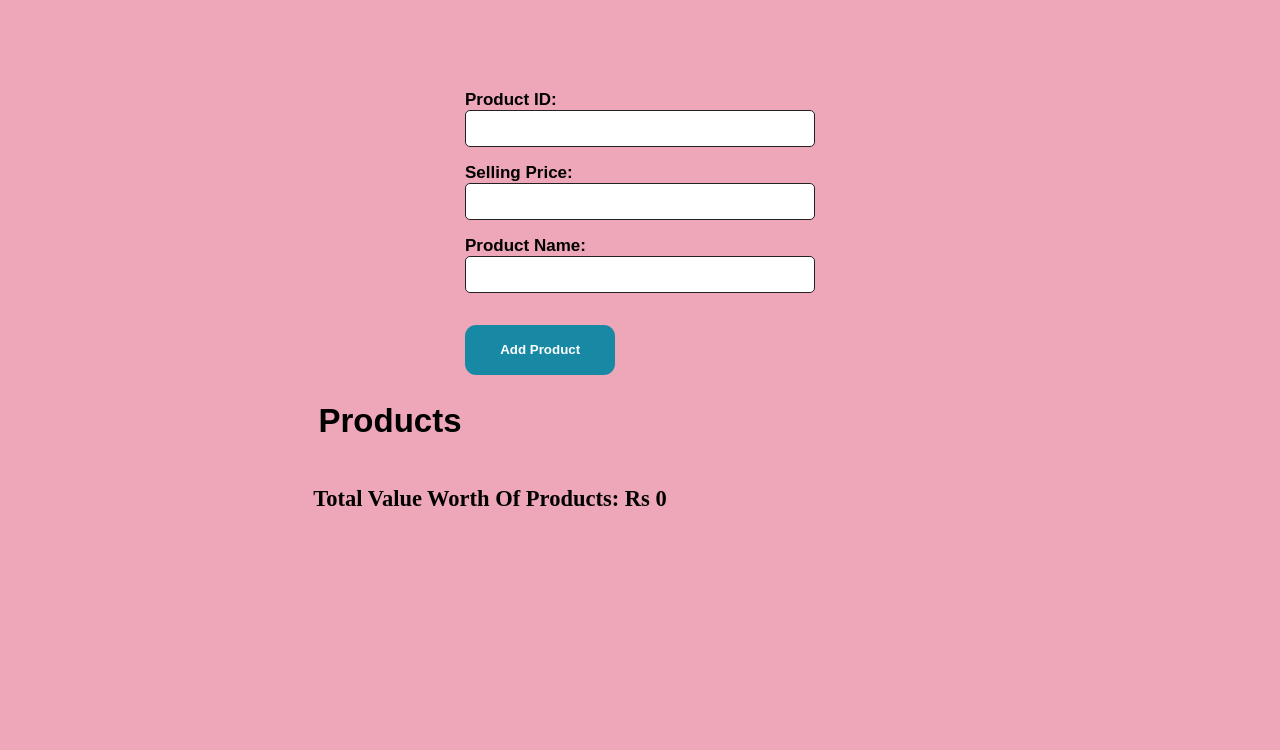
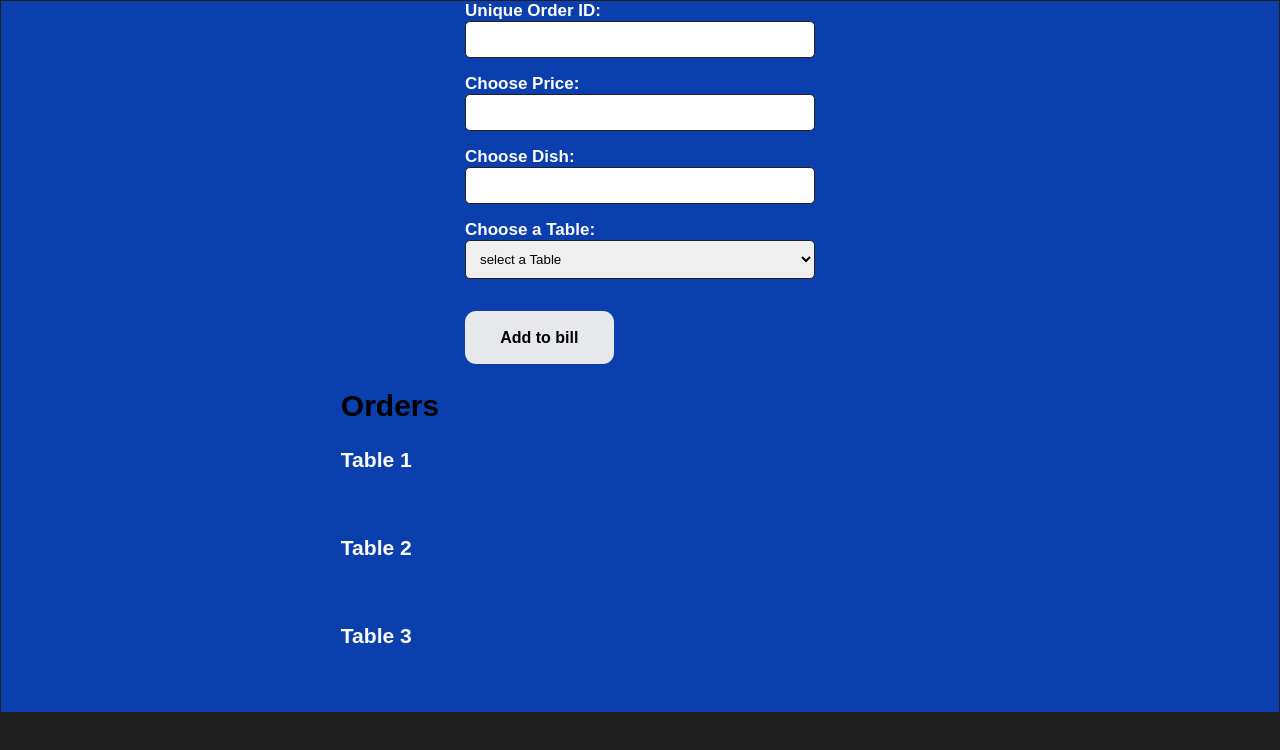
Before and after one commit to shaikhfarheen11/reactTut, a React (Create React App) app: page / in a window 1280 px wide. Shown: the top 750 px of the page. Built offline with nearby package versions, Linux system fonts and the light colour scheme.

Commit message:
first commit

```diff
--- a/src/App.js
+++ b/src/App.js
@@ -1,12 +1,12 @@
 
 import React from 'react';
-import SellerPage from './Components/SellerPage';
+import WaiterLife from './Components/WaiterLife';
 
 const App = () => {
   return (
     <div>
 
-      <SellerPage />
+      <WaiterLife />
     </div>
   );
 };
--- /dev/null
+++ b/src/Components/WaiterLife.css
@@ -0,0 +1,93 @@
+
+.seller-admin {
+    display: flex;
+    flex-direction: column;
+    align-items:center;
+    background-color: #fdfdfd;
+    margin: 1px;
+    background-color: rgb(11, 63, 173);
+
+}
+ .product-control {
+    display: flex;
+    flex-direction: column;
+    margin-bottom: 1rem;
+    color: #fdfdfd;
+
+  }
+  label {
+    font-weight: bold;
+    font-size: 17px;
+
+  }
+
+  input {
+    padding: 10px;
+    /* padding-left: 150px; */
+    border-radius: 5px;
+    border: 0.5px solid rgb(34, 34, 34);
+    text-align: start;
+    width: 350px;
+
+    }
+    input:focus {
+      font-size: 15px;
+      font-weight: bold;
+    }
+  select{
+  padding: 10px;
+    /* padding-left: 150px; */
+    border-radius: 5px;
+    border: 0.5px solid rgb(34, 34, 34);
+    text-align: start;
+    width: 350px;
+
+
+}
+
+.product-control select option {
+  padding: 0.5rem;
+}
+  .submit-button {
+    margin-top: 1rem;
+    padding: 1.1rem 2.2rem;
+    background-color: #e6e8eb;
+    color: black;
+    border: none;
+    font-size: 1rem;
+    border-radius: 0.7rem;
+    cursor: pointer;
+    font-weight: bold;
+
+
+  }
+
+  .submit-button:hover {
+    background-color: rgb(11, 114, 11)
+
+  }
+  .product-info h2 {
+    font-size: 30px;
+    margin-right: 500px;
+  }
+
+  .product-info div {
+    font-size: 18px;
+    margin-bottom: 4rem;
+    color: #fdfdfd;
+  }
+  .delete-button{
+    margin-top: 0.25rem;
+    padding: 0.7rem ;
+    font-weight: bold;
+    background-color: rgb(209, 114, 185);
+  }
+  .delete-button:hover{
+    background-color: rgb(207, 18, 18);
+  }
+
+  .big-dot::before {
+    content: "\2022";
+    font-size: 1.5rem;
+    margin-right: 5px;
+  }
--- /dev/null
+++ b/src/Components/WaiterLife.js
@@ -0,0 +1,159 @@
+import React, { useState, useEffect } from 'react';
+import './WaiterLife.css';
+
+const productData = [
+  { id: 'Table 1' , display: 'Table 1' },
+  { id: 'Table 2' , display: 'Table 2'},
+  { id: 'Table 3', display: 'Table 3' },
+];
+
+const WaiterLife = () => {
+  const [enteredUniqueorderid, setEnteredUniqueId] = useState('');
+  const [enteredSellingPrice, setEnteredSellingPrice] = useState('');
+  const [enteredChooseDish, setEnteredChooseDish] = useState('');
+  const [enteredChooseaTable, setEnteredChooseTable] = useState('');
+  const [ordersList, setOrdersList] = useState([]);
+
+  const handleUniqueOrderId = (event) => {
+    setEnteredUniqueId(event.target.value);
+  };
+
+  const handleSellingPrice = (event) => {
+    setEnteredSellingPrice(event.target.value);
+  };
+
+  const handleChooseDish = (event) => {
+    setEnteredChooseDish(event.target.value);
+  };
+
+  const handleChooseTable = (event) => {
+    setEnteredChooseTable(event.target.value);
+  };
+
+  const handleSubmit = (event) => {
+    event.preventDefault();
+
+    const order = {
+      uniqueOrderId: enteredUniqueorderid,
+      sellingPrice: enteredSellingPrice,
+      chooseDish: enteredChooseDish,
+      chooseTable: enteredChooseaTable,
+    };
+    const existingOrders = JSON.parse(localStorage.getItem(enteredUniqueorderid)) || [];
+    existingOrders.push(order);
+
+    localStorage.setItem(enteredUniqueorderid, JSON.stringify(existingOrders));
+
+    setOrdersList((prevOrders) => [...prevOrders, order]);
+
+    // setEnteredOrderedId('');
+    // setEnteredChoosePrice('');
+    // setEnteredChooseDish('');
+    // Do not reset enteredChooseTable to an empty string
+  };
+
+  const handleDeleteOrder = (orderId) => {
+    localStorage.removeItem(orderId);
+    // Update the ordersList state after deleting an order
+    setOrdersList((prevOrders) =>
+      prevOrders.filter((order) => order.uniqueOrderId !== orderId)
+    );
+  };
+
+  useEffect(() => {
+    const ordersData = Object.keys(localStorage).map((orderId) =>
+      JSON.parse(localStorage.getItem(orderId))
+    );
+    setOrdersList(ordersData);
+  }, []); // Add ordersList as a dependency to useEffect
+
+  return (
+    <div className="seller-admin">
+      <form onSubmit={handleSubmit}>
+
+        <div className="product-control">
+          <label htmlFor="Uniqueid">Unique Order ID:</label>
+          <input
+            type="number"
+            id="uniqueorderid"
+            value={enteredUniqueorderid}
+            onChange={handleUniqueOrderId}
+          />
+        </div>
+        <div className="product-control">
+        <label htmlFor="sellingprice">Choose Price:</label>
+        <input
+          type="number"
+          id="sellingprice"
+          value={enteredSellingPrice}
+          onChange={handleSellingPrice}
+        />
+      </div>
+      <div className="product-control">
+        <label htmlFor="choosedish">Choose Dish:</label>
+        <input
+          type="text"
+          id="expensechoosedish"
+          value={enteredChooseDish}
+          onChange={handleChooseDish}
+        />
+      </div>
+      <div className="product-control">
+        <label htmlFor="chooseaTable">Choose a Table:</label>
+        <select
+          id="expensechooseaTable"
+          value={enteredChooseaTable}
+          onChange={handleChooseTable}
+        >
+          <option value="">select a Table</option>
+          {productData.map((products) => (
+            <option key={products.id} value={products.id}>
+              {products.id}
+            </option>
+          ))}
+        </select>
+      </div>
+
+        <button className="submit-button" type="submit">
+          Add to bill
+        </button>
+      </form>
+
+      <div className="product-info">
+        <h2>Orders</h2>
+        {productData.map((products) => {
+          const uniqueOrderId = products.id;
+          const categoryDisplay = products.display;
+
+          // Filter the ordersList based on the selected table
+          const productOrders = ordersList.filter(
+            (order) => order.chooseTable === uniqueOrderId
+          );
+
+          return (
+            <div key={uniqueOrderId}>
+              <h3>{categoryDisplay}</h3>
+              {productOrders.map((order, index) => (
+                <div key={index}>
+                  <div>
+                  <span className="big-dot" />
+                     {order.sellingPrice} - { order.chooseTable } - {order.chooseDish} -
+
+                   <button
+                    className="delete-button"
+                    onClick={() => handleDeleteOrder(order.uniqueOrderId)}
+                  >
+                    Delete Order
+                  </button>
+                  </div>
+                </div>
+              ))}
+            </div>
+          );
+        })}
+      </div>
+    </div>
+  );
+};
+
+export default WaiterLife;
```
